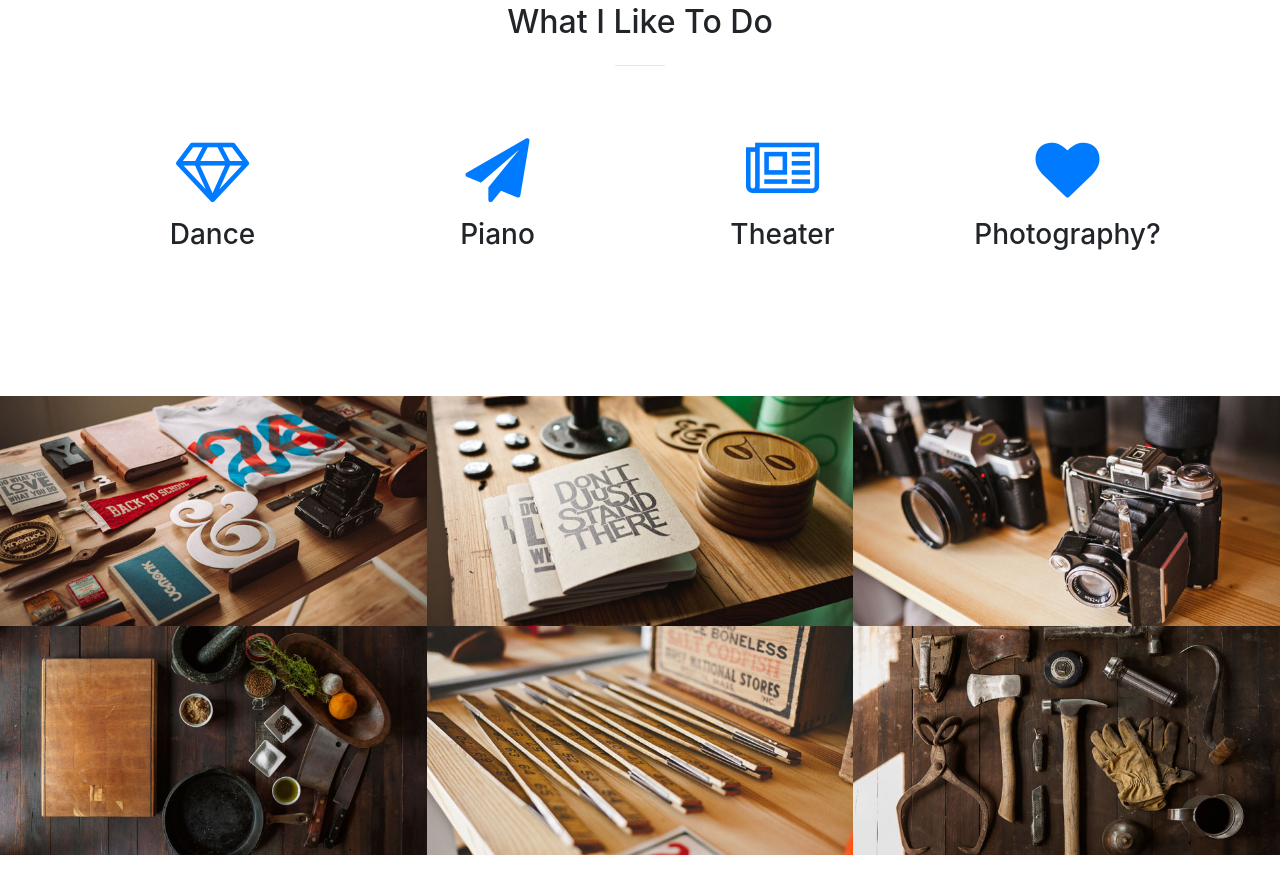
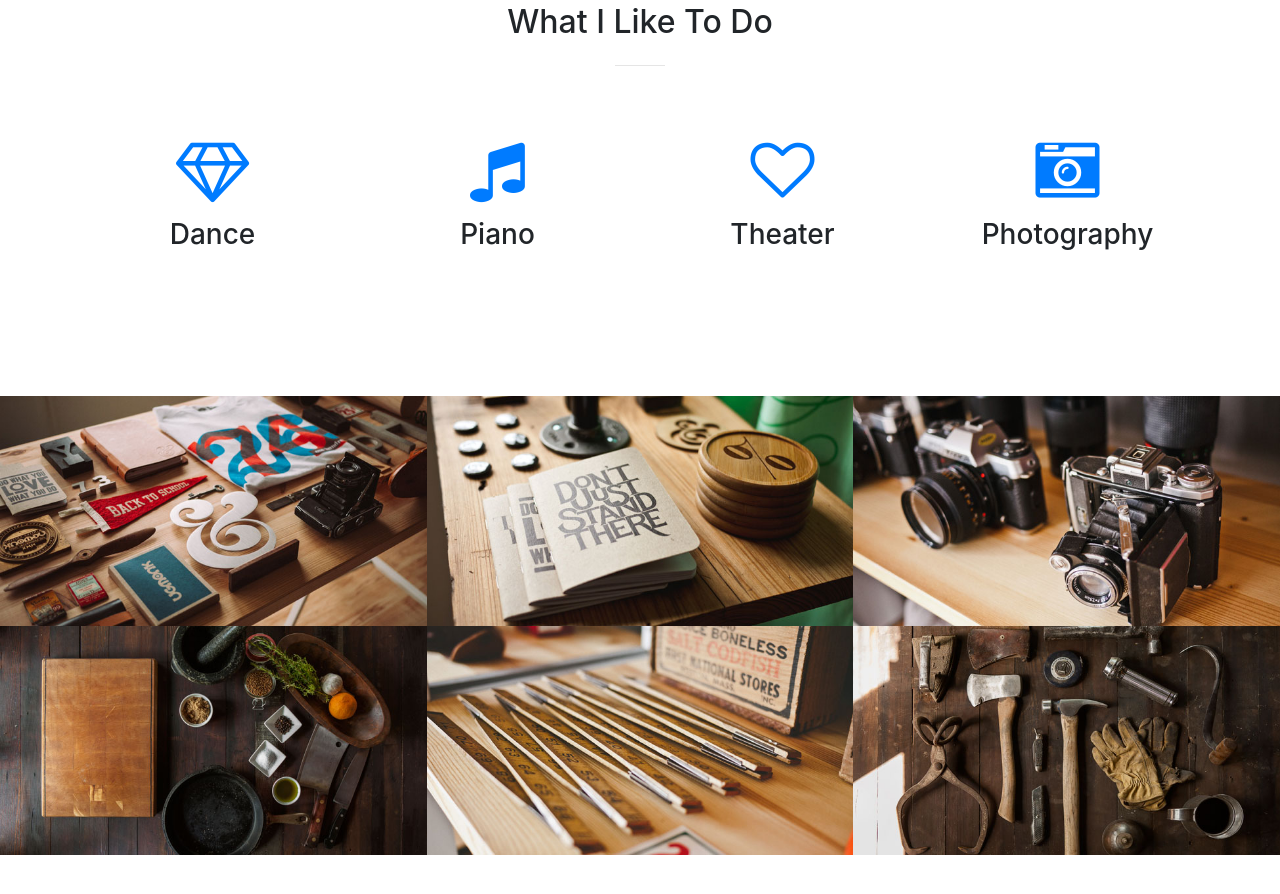
Before and after one commit to JENNIFERL4209/portfolio, a website with bundled scripts: page index.html in a window 1280 px wide. Shown: the part 925-1819 px from the top of the page. Built offline with nearby package versions, Linux system fonts and the light colour scheme.

Commit message:
change what i like to do icons

```diff
--- a/index.html
+++ b/index.html
@@ -90,22 +90,23 @@
           </div>
           <div class="col-lg-3 col-md-6 text-center">
             <div class="service-box mt-5 mx-auto">
-              <i class="fa fa-4x fa-paper-plane text-primary mb-3 sr-icons"></i>
+              <i class="fa fa-4x fa-music text-primary mb-3 sr-icons"></i>
               <h3 class="mb-3">Piano</h3>
               <p class="text-muted mb-0"></p>
             </div>
           </div>
           <div class="col-lg-3 col-md-6 text-center">
             <div class="service-box mt-5 mx-auto">
-              <i class="fa fa-4x fa-newspaper-o text-primary mb-3 sr-icons"></i>
+              <i class="fa fa-4x fa-heart-o text-primary mb-3 sr-icons"></i>
               <h3 class="mb-3">Theater</h3>
               <p class="text-muted mb-0"></p>
             </div>
           </div>
           <div class="col-lg-3 col-md-6 text-center">
             <div class="service-box mt-5 mx-auto">
-              <i class="fa fa-4x fa-heart text-primary mb-3 sr-icons"></i>
-              <h3 class="mb-3">Photography?</h3>
+              <i class="fa fa-4x fa-camera-retro
+ text-primary mb-3 sr-icons"></i>
+              <h3 class="mb-3">Photography</h3>
               <p class="text-muted mb-0"></p>
             </div>
           </div>
```
